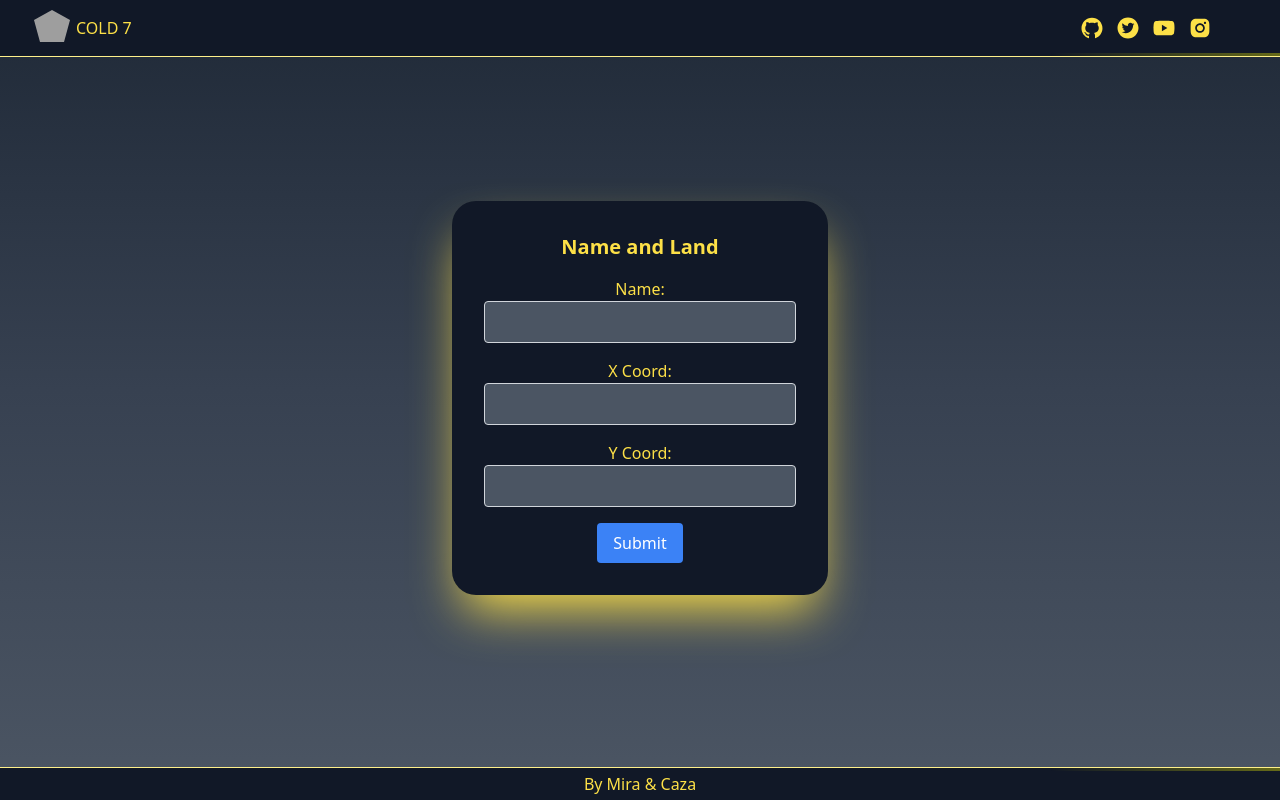
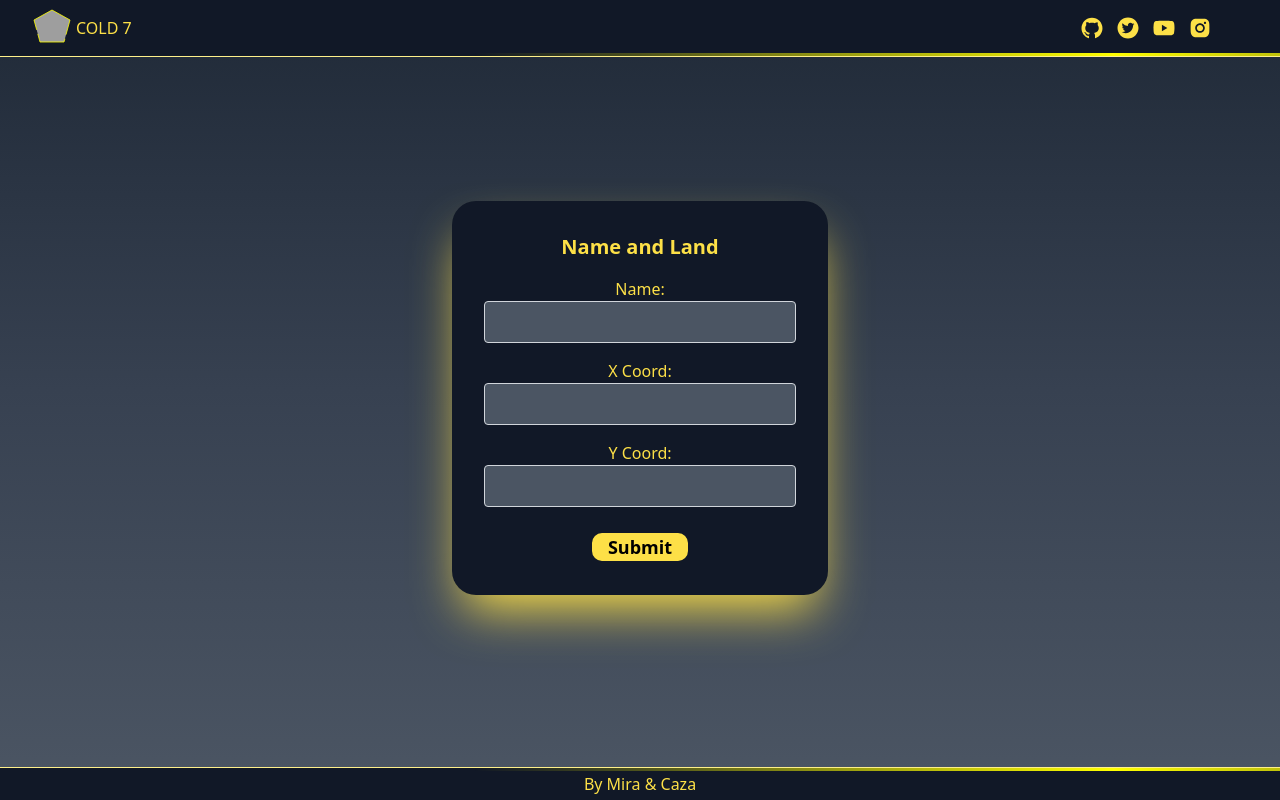
Before and after one commit to TPMira/sitepvu, a Next.js app: page /farm in a window 1280 px wide. Built offline with nearby package versions, Linux system fonts and the light colour scheme; grey boxes are pictures that could not be loaded; some icons are missing.

Commit message:
att icone e botao

```diff
--- /dev/null
+++ b/components/ButtonCustom.tsx
@@ -0,0 +1,14 @@
+import React from 'react'
+
+function ButtonCustom() {
+  return (
+    <button
+        type='submit'
+        className='bg-yellow-300 text-black text-lg px-4 mt-2  border-2 border-gray-900 hover:border-2 hover:border-yellow-300 rounded-xl font-semibold hover:bg-gray-900 hover:text-yellow-300'
+    >
+        Submit
+    </button>
+  )
+}
+
+export default ButtonCustom
--- a/components/CardWithInputs.tsx
+++ b/components/CardWithInputs.tsx
@@ -1,4 +1,5 @@
 import React, { useState} from 'react';
+import ButtonCustom from './ButtonCustom';
 
 interface CardWithInputsProps {
   onSubmit: (name: string, xCoord: string, yCoord: string) => void;
@@ -68,9 +69,7 @@ const CardWithInputs: React.FC<CardWithInputsProps> = ({ onSubmit }) => {
               className="border border-gray-300 rounded bg-gray-600 p-2 w-full text-white"
             />
           </div>
-          <button type="submit" className="bg-blue-500 text-white py-2 px-4 rounded">
-            Submit
-          </button>
+          <ButtonCustom/>
         </form>
       </div>
     </div>
--- a/components/NavBar.tsx
+++ b/components/NavBar.tsx
@@ -121,7 +121,7 @@ const NavBar: React.FC = () => {
           </Link>
 
           <Link
-            href='/test'
+            href='https://cd7-videos.netlify.app/'
             >
             <motion.h1
               className='text-yellow-300'
--- a/pages/_document.tsx
+++ b/pages/_document.tsx
@@ -3,11 +3,13 @@ import { Html, Head, Main, NextScript } from 'next/document'
 export default function Document() {
   return (
     <Html lang="en">
-      <Head />
+      <Head>
+        <link rel="icon" href="/corvopvu.png" />
       <body>
         <Main />
         <NextScript />
       </body>
+      </Head>
     </Html>
   )
 }
--- a/pages/farm.tsx
+++ b/pages/farm.tsx
@@ -37,7 +37,7 @@ function Farm() {
 
   const handleLoader = () => {
     setIsLoading(false)
-    setShowContent(true)
+    setTimeout(() =>  setShowContent(true), 450)
   }
 
   const spotsInfo = [
@@ -283,7 +283,7 @@ function Farm() {
               <div className='mt-4 text-center'>
                 {isLoadingSubmit ? (
                   <div className="flex justify-center items-center flex-col h-[89.5vh]">
-                    <p className="mb-2">Carregando dados</p>
+                    <p className="mb-2 text-yellow-300">Carregando dados</p>
                     <ClipLoader size={35} color={'#3B82F6'} loading={isLoadingSubmit} />
                   </div>
                 ) : showCardInputs ? (
--- a/pages/index.tsx
+++ b/pages/index.tsx
@@ -1,6 +1,4 @@
 import React, { useState } from 'react';
-import Image from 'next/image';
-import Link from 'next/link';
 import NavBar from '@/components/NavBar';
 import Footer from '@/components/Footer';
 import Motion from '@/components/Motion';
@@ -12,7 +10,7 @@ const Index: React.FC = () => {
 
   const handleLoader = () => {
     setIsLoading(false)
-    setShowContent(true)
+    setTimeout(() =>  setShowContent(true), 450)
   }
 
   return (
```
